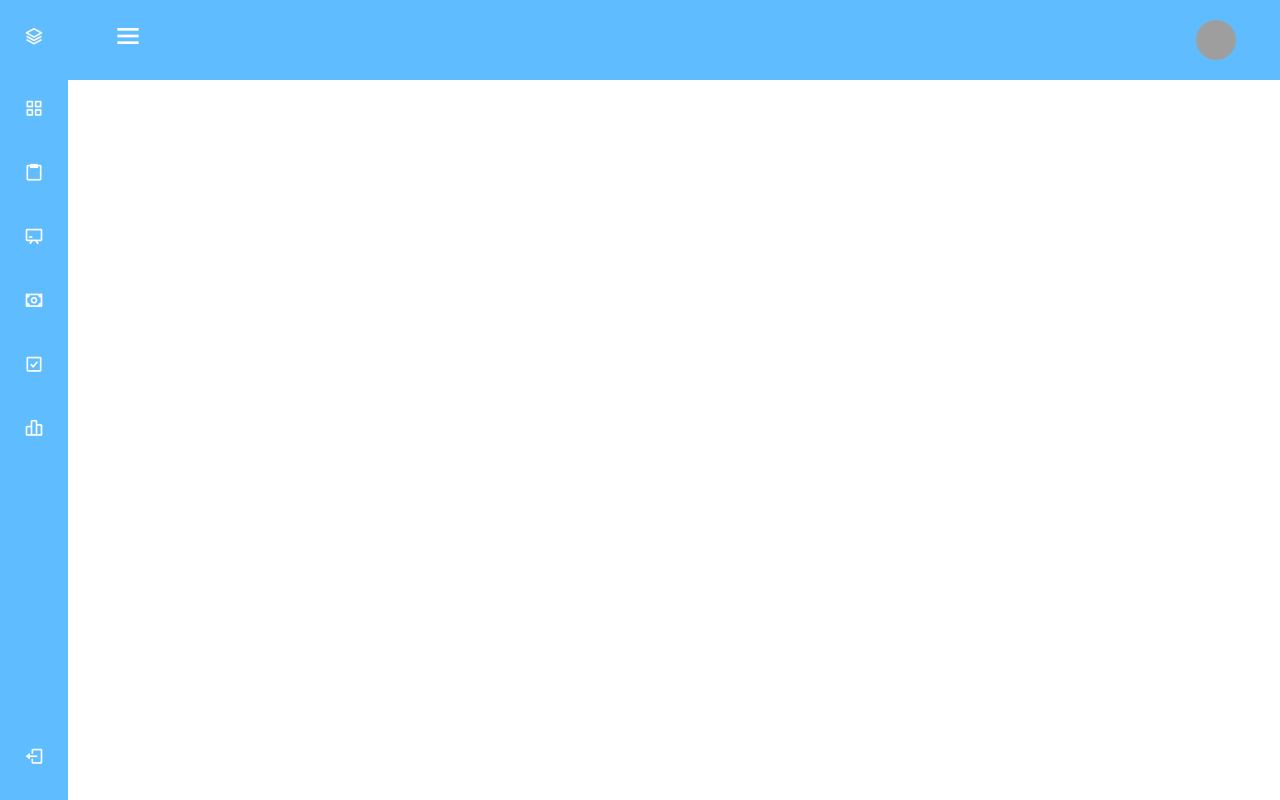
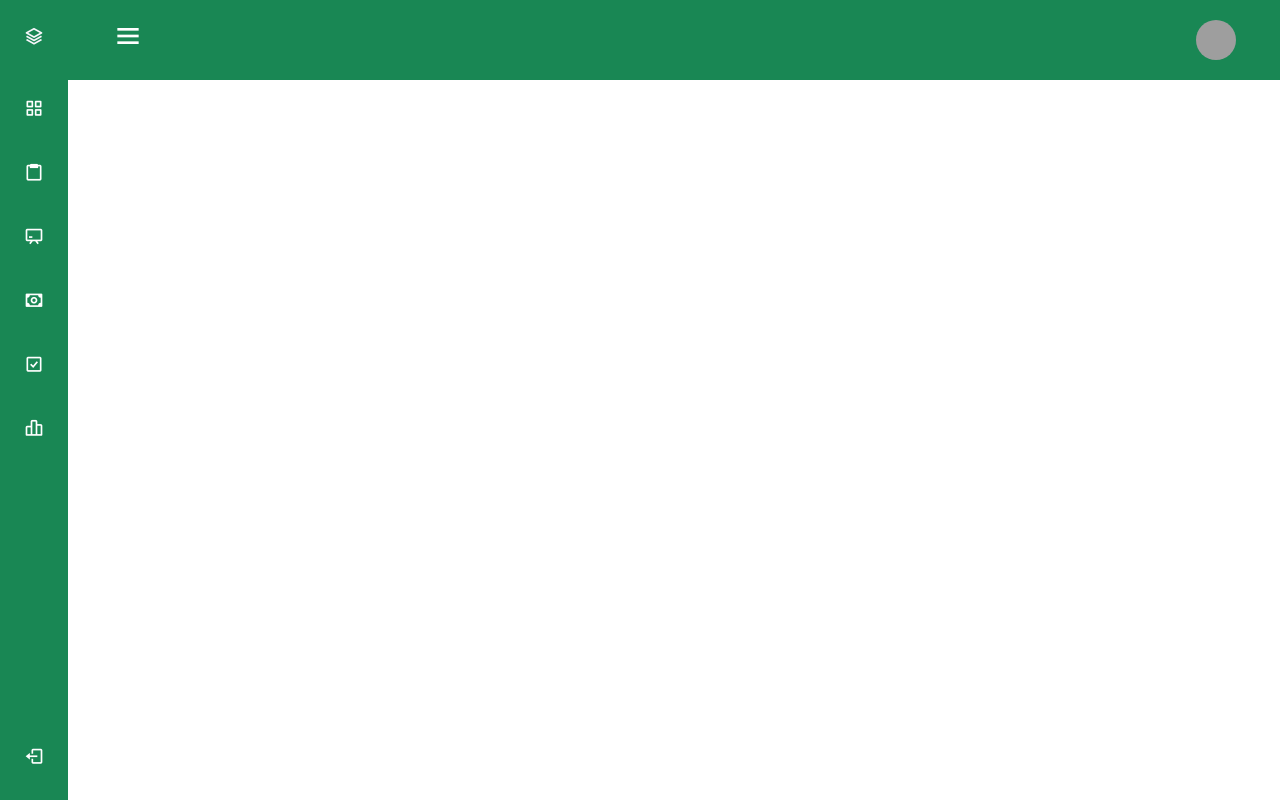
Before and after one commit to alfanmahdi/eas-pweb-e, a PHP site: page /template/header.php in a window 1280 px wide. Run offline with PHP 8.4, Linux system fonts and the light colour scheme; a user stored in the database is signed in; grey boxes are pictures that could not be loaded.

Commit message:
feat: header

```diff
--- a/template/sidebar.php
+++ b/template/sidebar.php
@@ -2,7 +2,7 @@
 require_once '../isLogin.php';
 $roles = $_SESSION['isAdmin'];
 ?>
-<nav class="navbar nav-primary header" id="header">
+<nav class="navbar nav-primary header" id="header" style="background-color: #198754">
     <div class="container-fluid">
         <div class="header_toggle">
             <i class="bx bx-menu text-white" id="header-toggle"></i>
@@ -69,7 +69,7 @@ $roles = $_SESSION['isAdmin'];
 <?php } else {
     $request_location = $_SERVER['REQUEST_URI'];
     ?>
-    <div class="l-navbar" id="nav-bar">
+    <div class="l-navbar" id="nav-bar" style="background-color: #198754">
         <nav class="nav">
             <div>
                 <a href="#" class="nav_logo">
```
